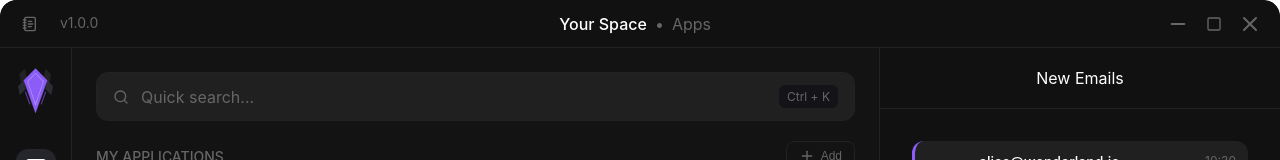
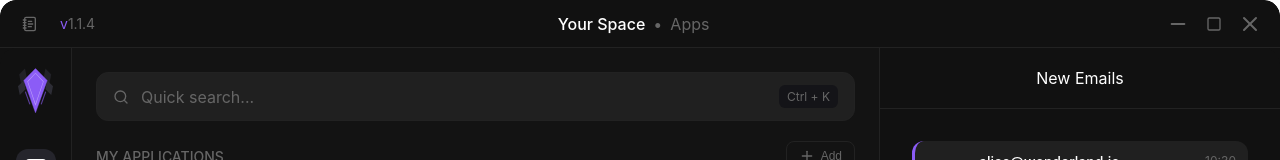
Before and after one commit to uewquewqueqwue/YourSpace, a Vue app: page / in a window 1280 px wide. Shown: the top 160 px of the page. Built offline with nearby package versions, Linux system fonts and the light colour scheme.

Commit message:
fix: clean app. ref: small change design

```diff
--- a/src/App.vue
+++ b/src/App.vue
@@ -8,16 +8,15 @@
       <NavBar :tab="currentTab" @update:tab="currentTab = $event" />
       <MainView :tab="currentTab" />
       <RightPanel />
-
       <StorageIndicator />
     </div>
   </div>
 
   <PatchNotesModal
-    :is-open="showPatchModal"
+    :is-open="patchModal.showPatchModal.value"
     :version="patches.currentVersion.value"
     :notes="patches.patchNotes.value"
-    @close="markPatchesAsSeen"
+    @close="patchModal.markPatchesAsSeen"
   />
 
   <div class="toast-container">
@@ -30,12 +29,13 @@
 </template>
 
 <script setup lang="ts">
-import { ref, onMounted, onUnmounted } from 'vue'
-import { useAuth } from '@/stores/auth'
-import { useAppsStore, initializeAppsStore } from '@/stores/apps'
+import { ref, onMounted } from 'vue'
+import { useToast } from '@/composables/useToast'
+import { useAppInit } from '@/composables/useAppInit'
+import { usePatchModal } from '@/composables/usePatchModal'
+import { useUpdateListener } from '@/composables/useUpdateListener'
+import { initializeAppsStore } from '@/stores/apps'
 import { usePatches } from '@/composables/usePatches'
-import { useSettings } from '@/composables/useSettings'
-import { useToast } from '@/composables/useToast'
 import NavBar from '@/components/layout/NavBar.vue'
 import MainView from '@/components/views/MainView.vue'
 import RightPanel from '@/components/layout/RightPanel.vue'
@@ -45,85 +45,26 @@ import StorageIndicator from '@/components/common/StorageIndicator.vue'
 import Toast from '@/components/common/Toast.vue'
 import PatchNotesModal from '@/components/common/PatchNotesModal.vue'
 import UpdateToast from '@/components/common/UpdateToast.vue'
-import { useVersionStore } from '@/stores/version'
-import packageJson from '../package.json'
 
-const auth = useAuth()
-const appsStore = useAppsStore()
+const { toasts } = useToast()
 const patches = usePatches()
+const patchModal = usePatchModal()
+const { init } = useAppInit()
+
 const currentTab = ref('apps')
 const isLoading = ref(true)
 const loaderRef = ref<InstanceType<typeof AppLoader>>()
-const { toasts } = useToast()
-const { applyAll } = useSettings()
-const versionStore = useVersionStore()
-
-
-const PATCH_SEEN_KEY = 'patch_seen_version'
-const showPatchModal = ref(false)
-
-versionStore.setAppVersion(packageJson.version)
-
-const checkPatches = async () => {
-  await patches.fetchPatches()
-  versionStore.setVersion(patches.currentVersion.value)
-
-  const lastSeen = localStorage.getItem(PATCH_SEEN_KEY)
-
-  if (patches.currentVersion.value === packageJson.version &&
-      lastSeen !== patches.currentVersion.value) {
-    showPatchModal.value = true
-  }
-}
-
-const markPatchesAsSeen = () => {
-  localStorage.setItem(PATCH_SEEN_KEY, patches.currentVersion.value)
-  showPatchModal.value = false
-}
 
 onMounted(async () => {
-  applyAll()
-
-  await new Promise(resolve => setTimeout(resolve, 1500))
-
-  await auth.checkAuth()
-  await checkPatches()
-
-  if (auth.user.value) {
-    appsStore.startPeriodicSync()
-  }
+  await init()
+  await patchModal.checkPatches()
+  initializeAppsStore()
 
   loaderRef.value?.finish()
-
-  setTimeout(() => {
-    window.electronAPI?.expandWindow()
-  }, 100)
-
-  setTimeout(() => {
-    isLoading.value = false
-  }, 500)
-
-  window.electronAPI?.onAppClosing(async () => {
-    console.log('App closing, syncing...')
-    const token = localStorage.getItem('token')
-
-    if (auth.user.value && token) {
-      await appsStore.forceSync(token)
-    } else {
-      appsStore.saveToStorage()
-    }
-  })
-
-  window.addEventListener('open-patch-notes', () => {
-    showPatchModal.value = true
-  })
-
-  initializeAppsStore()
+  setTimeout(() => isLoading.value = false, 500)
 })
 
-onUnmounted(() => {
-  window.removeEventListener('open-patch-notes', () => {})
-})
+useUpdateListener()
 </script>
 
 <style>
--- a/src/components/layout/AppBar.vue
+++ b/src/components/layout/AppBar.vue
@@ -14,7 +14,9 @@
         <RefreshCw :size="16" />
       </div>
 
-      <span class="version">v{{ version }}</span>
+      <span class="version">
+        <span class="version-letter">v</span>{{ version }}
+      </span>
     </div>
 
     <div class="bar-title">
@@ -34,21 +36,19 @@
 </template>
 
 <script setup lang="ts">
-import { ref, onMounted, computed } from 'vue'
+import { computed } from 'vue'
 import { X, Minus, Square, NotebookText, RefreshCw } from "lucide-vue-next"
-// import { usePatches } from '@/composables/usePatches'
 import { useVersionStore } from '@/stores/version'
 
-defineProps<{ tab: string }>()
+const props = defineProps<{ tab: string }>()
 
 const minimize = () => window.electronAPI?.minimize()
 const maximize = () => window.electronAPI?.maximize()
 const close = () => window.electronAPI?.close()
-// const patches = usePatches()
 
-const updateAvailable = ref(false)
 const versionStore = useVersionStore()
-const version = computed(() => versionStore.currentVersion.value)
+const version = computed(() => versionStore.appVersion.value)
+const updateAvailable = computed(() => versionStore.isUpdateReady.value)
 
 const openPatchNotes = () => {
   window.dispatchEvent(new CustomEvent('open-patch-notes'))
@@ -57,12 +57,6 @@ const openPatchNotes = () => {
 const installUpdate = () => {
   window.electronAPI?.installUpdate()
 }
-
-onMounted(() => {
-  window.electronAPI?.onUpdateDownloaded(() => {
-    updateAvailable.value = true
-  })
-})
 </script>
 
 <style lang="scss" scoped>
@@ -87,6 +81,7 @@ onMounted(() => {
 
   &-left {
     display: flex;
+    align-items: center;
     gap: 8px;
     -webkit-app-region: no-drag;
   }
@@ -157,8 +152,11 @@ onMounted(() => {
     padding: 4px 8px;
     border-radius: 4px;
     @include themify() {
-      // background: themed('border-color');
       color: themed('text-secondary');
+
+      &-letter {
+        color: themed('brand-primary')
+      }
     }
   }
 
--- a/src/components/views/AdminView/AdminPatchEditor.vue
+++ b/src/components/views/AdminView/AdminPatchEditor.vue
@@ -118,7 +118,7 @@ marked.setOptions({
 const toast = useToast()
 const showPreview = ref(true)
 const saving = ref(false)
-const currentVersion = ref('1.1.3')
+const currentVersion = ref('1.1.4')
 
 const initialPatches = [
   {
@@ -160,7 +160,7 @@ const saveVersion = async () => {
 
     if (result) {
       toast.success('Version saved successfully! 🎉')
-      currentVersion.value = '1.0.' + (parseInt(currentVersion.value.split('.')[2] || '0') + 1)
+      currentVersion.value = '1.1.' + (parseInt(currentVersion.value.split('.')[2] || '0') + 1)
       patches.value = [
         {
           icon: '✨',
--- /dev/null
+++ b/src/composables/useAppInit.ts
@@ -0,0 +1,36 @@
+import { useAuth } from '@/stores/auth'
+import { useAppsStore } from '@/stores/apps'
+import { useSettings } from './useSettings'
+import { useVersionStore } from '@/stores/version'
+import packageJson from '../../package.json'
+
+export function useAppInit() {
+  const auth = useAuth()
+  const appsStore = useAppsStore()
+  const versionStore = useVersionStore()
+  const { applyAll } = useSettings()
+
+  const init = async () => {
+    applyAll()
+    versionStore.setAppVersion(packageJson.version)
+
+    await auth.checkAuth()
+
+    if (auth.user.value) {
+      appsStore.startPeriodicSync()
+    }
+
+    window.electronAPI?.expandWindow()
+
+    window.electronAPI?.onAppClosing(async () => {
+      const token = localStorage.getItem('token')
+      if (auth.user.value && token) {
+        await appsStore.forceSync(token)
+      } else {
+        appsStore.saveToStorage()
+      }
+    })
+  }
+
+  return { init }
+}
--- /dev/null
+++ b/src/composables/usePatchModal.ts
@@ -0,0 +1,33 @@
+import { ref } from 'vue'
+import { usePatches } from './usePatches'
+import { useVersionStore } from '@/stores/version'
+
+const PATCH_SEEN_KEY = 'patch_seen_version'
+
+export function usePatchModal() {
+  const patches = usePatches()
+  const versionStore = useVersionStore()
+  const showPatchModal = ref(false)
+
+  const checkPatches = async () => {
+    await patches.fetchPatches()
+    versionStore.setCurrentVersion(patches.currentVersion.value)
+
+    const lastSeen = localStorage.getItem(PATCH_SEEN_KEY)
+    if (patches.currentVersion.value === versionStore.appVersion.value &&
+        lastSeen !== patches.currentVersion.value) {
+      showPatchModal.value = true
+    }
+  }
+
+  const markPatchesAsSeen = () => {
+    localStorage.setItem(PATCH_SEEN_KEY, patches.currentVersion.value)
+    showPatchModal.value = false
+  }
+
+  return {
+    showPatchModal,
+    checkPatches,
+    markPatchesAsSeen
+  }
+}
--- /dev/null
+++ b/src/composables/useUpdateListener.ts
@@ -0,0 +1,20 @@
+import { onMounted, onUnmounted } from 'vue'
+import { useVersionStore } from '@/stores/version'
+
+export function useUpdateListener() {
+  const versionStore = useVersionStore()
+
+  onMounted(() => {
+    window.electronAPI?.onUpdateDownloaded(() => {
+      versionStore.setUpdateReady(true)
+    })
+
+    window.addEventListener('open-patch-notes', () => {
+      window.dispatchEvent(new CustomEvent('open-patch-modal'))
+    })
+  })
+
+  onUnmounted(() => {
+    window.removeEventListener('open-patch-notes', () => {})
+  })
+}
--- a/src/stores/version.ts
+++ b/src/stores/version.ts
@@ -1,21 +1,28 @@
 import { ref } from 'vue'
 
+const appVersion = ref('1.0.0')
 const currentVersion = ref('1.0.0')
-const appVersion = ref('1.0.0')
+const isUpdateReady = ref(false)
 
 export function useVersionStore() {
-  const setVersion = (ver: string) => {
-    currentVersion.value = ver
-  }
-
   const setAppVersion = (ver: string) => {
     appVersion.value = ver
   }
 
+  const setCurrentVersion = (ver: string) => {
+    currentVersion.value = ver
+  }
+
+  const setUpdateReady = (ready: boolean) => {
+    isUpdateReady.value = ready
+  }
+
   return {
+    appVersion,
     currentVersion,
-    appVersion,
-    setVersion,
-    setAppVersion
+    isUpdateReady,
+    setAppVersion,
+    setCurrentVersion,
+    setUpdateReady
   }
 }
```
